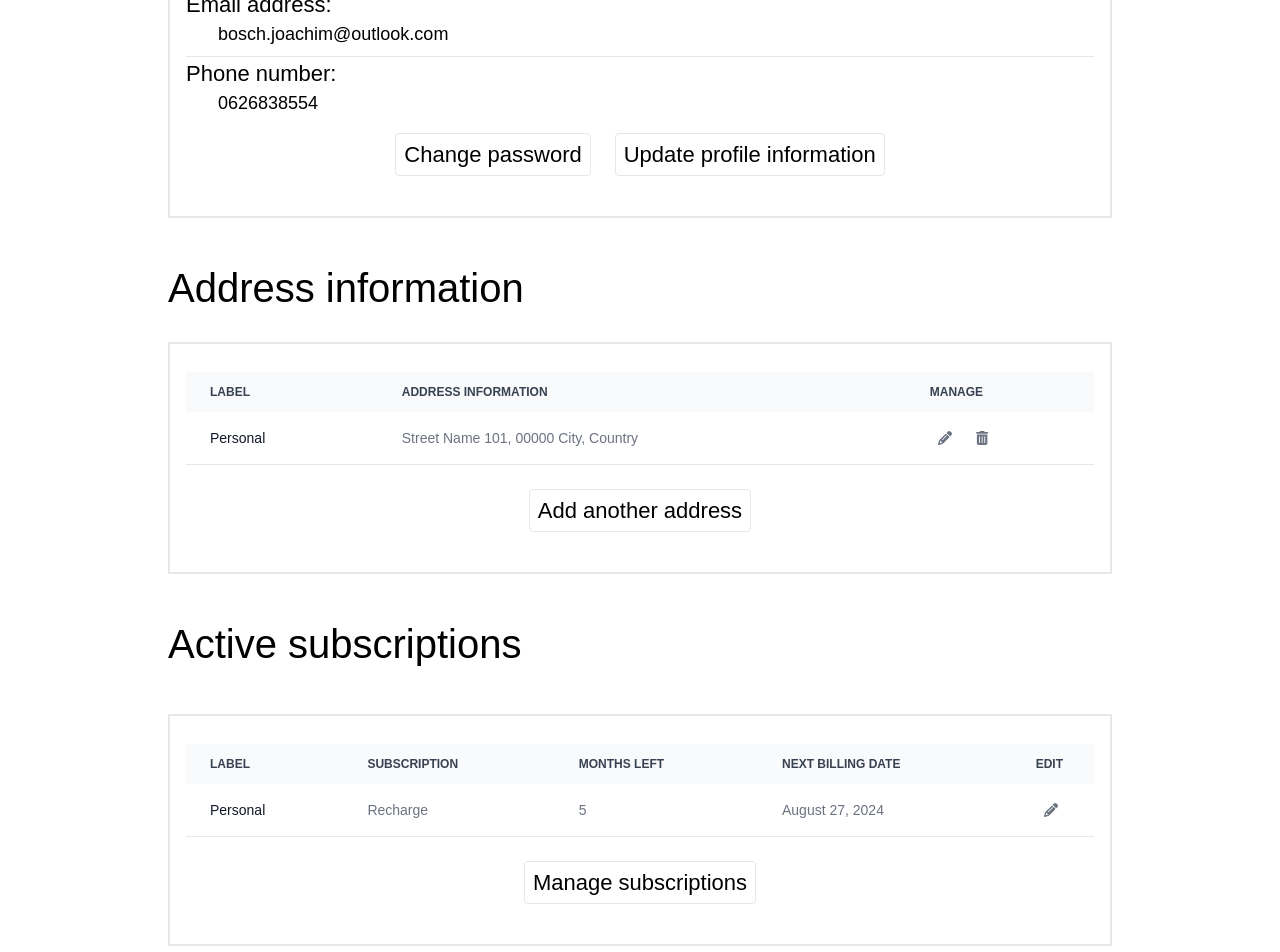
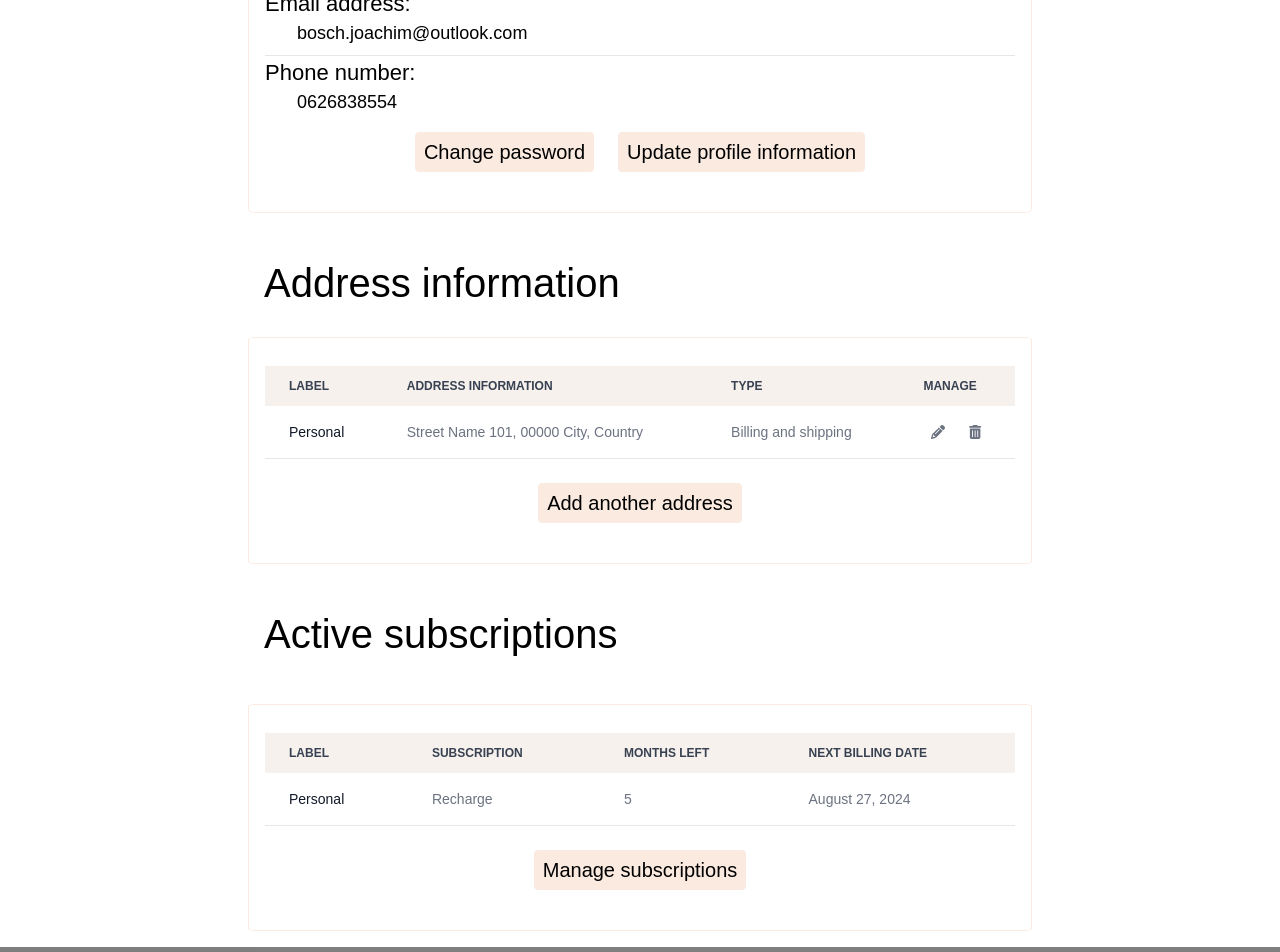
Before and after one commit to JoachimBosch/4Geeks_Final_Project, a React (Vite) app in the folder 4Geeks_Final/: page /profile in a window 1280 px wide. Shown: the part 360-1312 px from the top of the page. Built offline with nearby package versions, Linux system fonts and the light colour scheme; a web font is replaced by a local one.

Commit message:
additional styling to profile and manage page

```diff
--- a/4Geeks_Final/src/assets/manage.jsx
+++ b/4Geeks_Final/src/assets/manage.jsx
@@ -1,23 +1,27 @@
 import { Link } from "react-router-dom";
 import MyContext from "../Context/context";
 import { FontAwesomeIcon } from "@fortawesome/react-fontawesome";
-import { faCheck, faXmark} from "@fortawesome/free-solid-svg-icons";
+import { faCheck, faXmark } from "@fortawesome/free-solid-svg-icons";
 
 const Manage = () => {
     return (
         <>
-        <div className="md:mx-40 mt-20 flex flex-col">
+        <div className="md:mx-60 mt-20 flex flex-col">
             <div className="mt-2 mb-4 ml-2">
                     <h2>Subscription management</h2>
             </div>
-            <div className="border border-2 mx-2 p-4">
+            <div className="profile mx-2 p-4">
 
                 <form className="mt-3 grid grid-cols-3 gap-4">
+                    <label className="col-span-1">Subscription name:</label>
+                    <p className="indent-8 py-2 profile-text border col-span-2 sub">Recharge</p>
                     <label className="col-span-1">Label:</label>
                     <input className="indent-8 py-2 profile-text border col-span-2" />
-                    <label className="col-span-1">Subscription name:</label>
-                    <p className="indent-8 py-2 profile-text border col-span-2 sub">Recharge</p>
-                    <label className="col-span-1">Address:</label>
+                    <label className="col-span-1">Billing address:</label>
+                    <select className="indent-8 py-2 profile-text border col-span-2">
+                        <option value="label1">101 Street name, City, Country</option>
+                    </select>
+                    <label className="col-span-1">Shipping address:</label>
                     <select className="indent-8 py-2 profile-text border col-span-2">
                         <option value="label1">101 Street name, City, Country</option>
                     </select>
@@ -31,17 +35,23 @@ const Manage = () => {
                 </form>
                     <div className="mt-8 mb-6 flex justify-center">
                         <Link to="">
-                            <button className="mx-3 px-2 py-1 border rounded bg-inherit"><FontAwesomeIcon icon={faCheck} /> Confirm</button>
+                            <button className="profile-button mx-3 px-2 py-1 border rounded bg-inherit"><FontAwesomeIcon icon={faCheck}/> Confirm changes</button>
                         </Link>
                         <Link to="">
-                            <button className="mx-3 px-2 py-1 border rounded bg-inherit">Cancel <FontAwesomeIcon icon={faXmark} /></button>
+                            <button className="profile-button mx-3 px-2 py-1 border rounded bg-inherit"><FontAwesomeIcon icon={faXmark} /> Cancel changes</button>
                         </Link>
                     </div>
             </div>
             <div className="my-6 mx-auto flex justify-center">
                 <Link to="/marketplace">
-                    <button className="px-2 py-1 border rounded bg-inherit">
+                    <button className="profile-button mx-3 px-2 py-1 border rounded bg-inherit">
                     Add another subscription
+                    </button>
+                </Link>
+                &nbsp;
+                <Link to="/profile">
+                    <button className="profile-button mx-3 px-2 py-1 border rounded bg-inherit">
+                    Back to profile
                     </button>
                 </Link>
             </div>
--- a/4Geeks_Final/src/assets/navbar.jsx
+++ b/4Geeks_Final/src/assets/navbar.jsx
@@ -4,6 +4,7 @@ import { useState } from 'react'
 import { Dialog, DialogPanel } from '@headlessui/react'
 import { Bars3Icon, XMarkIcon } from '@heroicons/react/24/outline'
 import { Link } from "react-router-dom";
+
 
 
 const navigation = [
@@ -20,7 +21,7 @@ export default function Navbar() {
       <header className="absolute inset-x-0 top-0 z-50">
         <nav aria-label="Global" className="flex items-center justify-between p-6 lg:px-8">
           <div className="flex lg:flex-1">
-            <a href="#" className="-m-1.5 p-1.5">
+            <a href="/" className="-m-1.5 p-1.5">
               <span className="sr-only">Your Company</span>
               <img
                 alt=""
--- a/4Geeks_Final/src/assets/profile.jsx
+++ b/4Geeks_Final/src/assets/profile.jsx
@@ -6,11 +6,11 @@ import { Link } from "react-router-dom";
 const Profile = () => {
     return (
         <>
-            <div className="md:mx-40 mt-20 flex flex-col">
+            <div className="md:mx-60 mt-20 flex flex-col">
                 <div className="mt-4 mb-6 ml-2">
-                    <h2>Personal information</h2>
+                    <h2 className="indent-4">Personal information</h2>
                 </div>
-                <div className="border border-2 mx-2 p-4">
+                <div className="profile mx-2 p-4">
 
                     <div className="mt-3">
                         <h3>Name:</h3>
@@ -24,26 +24,29 @@ const Profile = () => {
                     </div>
                     <div className="mt-2 mb-6 flex justify-center">
                         <Link to="">
-                            <button className="mx-3 px-2 py-1 border rounded bg-inherit">Change password</button>
+                            <button className="profile-button mx-3 px-2 py-1 border rounded bg-inherit" >Change password</button>
                         </Link>
                         <Link to="">
-                            <button className="mx-3 px-2 py-1 border rounded bg-inherit">Update profile information</button>
+                            <button className="profile-button mx-3 px-2 py-1 border rounded bg-inherit" >Update profile information</button>
                         </Link>
                     </div>
                 </div>
                 <div className="mt-10 mb-6 ml-2">
-                    <h2>Address information</h2>
+                    <h2 className="indent-4">Address information</h2>
                 </div>
-                <div className="border border-2 mx-2 p-4">
+                <div className="profile mx-2 p-4">
                     <div class="relative overflow-x-auto mt-3">
                         <table class="w-full text-sm text-left rtl:text-right text-gray-500 dark:text-gray-400">
-                            <thead class="text-xs text-gray-700 uppercase bg-gray-50 dark:bg-gray-700 dark:text-gray-400">
+                            <thead class="text-xs text-gray-700 uppercase" style={{backgroundColor: "#f7f1ed"}}>
                                 <tr>
                                     <th scope="col" class="px-6 py-3">
                                         Label
                                     </th>
                                     <th scope="col" class="px-6 py-3">
                                         Address information
+                                    </th>
+                                    <th scope="col" class="px-6 py-3">
+                                        Type
                                     </th>
                                     <th scope="col" class="px-6 py-3">
                                         Manage
@@ -57,6 +60,9 @@ const Profile = () => {
                                     </td>
                                     <td class="px-6 py-4">
                                         Street Name 101, 00000 City, Country
+                                    </td>
+                                    <td class="px-6 py-4">
+                                        Billing and shipping
                                     </td>
                                     <td class="px-6 pr-0">
                                         <Link to="">
@@ -76,7 +82,7 @@ const Profile = () => {
                         </table>
                             <div className="my-6 mx-auto flex justify-center">
                                 <Link to="">
-                                    <button className="px-2 py-1 border rounded bg-inherit">
+                                    <button className="profile-button px-2 py-1 border rounded bg-inherit">
                                         Add another address
                                     </button>
                                 </Link>
@@ -84,12 +90,12 @@ const Profile = () => {
                     </div>
                 </div>
                 <div className="mt-10 mb-6 ml-2">
-                    <h2>Active subscriptions</h2>
+                    <h2 className="indent-4">Active subscriptions</h2>
                 </div>
-                <div className="border border-2 mx-2 my-4 p-4">
+                <div className="profile mx-2 my-4 p-4">
                     <div class="relative overflow-x-auto mt-3">
                         <table class="w-full text-sm text-left rtl:text-right text-gray-500 dark:text-gray-400">
-                            <thead class="text-xs text-gray-700 uppercase bg-gray-50 dark:bg-gray-700 dark:text-gray-400">
+                            <thead class="text-xs text-gray-700 uppercase" style={{backgroundColor: "#f7f1ed"}}>
                                 <tr>
                                     <th scope="col" class="px-6 py-3">
                                         Label
@@ -102,9 +108,6 @@ const Profile = () => {
                                     </th>
                                     <th scope="col" class="px-6 py-3">
                                         Next billing date
-                                    </th>
-                                    <th scope="col" class="pl-6 py-3">
-                                        Edit
                                     </th>
                                 </tr>
                             </thead>
@@ -122,19 +125,12 @@ const Profile = () => {
                                     <td class="px-6 py-4">
                                         August 27, 2024
                                     </td>
-                                    <td class="px-6 pr-0">
-                                        <Link to="">
-                                            <button className="px-2 py-1 bg-inherit">
-                                                <FontAwesomeIcon icon={faPencil} />
-                                            </button>
-                                        </Link>
-                                    </td>
                                 </tr>
                             </tbody>
                         </table>
                             <div className="my-6 mx-auto flex justify-center">
                                     <Link to="/manage">
-                                        <button className="px-2 py-1 border rounded bg-inherit">
+                                        <button className="profile-button px-2 py-1 border rounded bg-inherit">
                                         Manage subscriptions
                                         </button>
                                     </Link>
--- a/4Geeks_Final/src/index.css
+++ b/4Geeks_Final/src/index.css
@@ -77,3 +77,21 @@ background: #cdaa94a8;
     justify-content: end;
     padding-right: 10px;
 }
+
+.profile{
+    border-color: #FAEAE0;
+    border-width: 1px;
+    border-radius: 1%;
+}
+
+.profile-button{
+    background-color: #FAEAE0;
+    border-color: #FAEAE0;
+    font-size: 20px;
+}
+
+.profile-button:hover{
+    background-color: #A28D7A;
+    border-color: #A28D7A;
+    color: white;
+}
```
